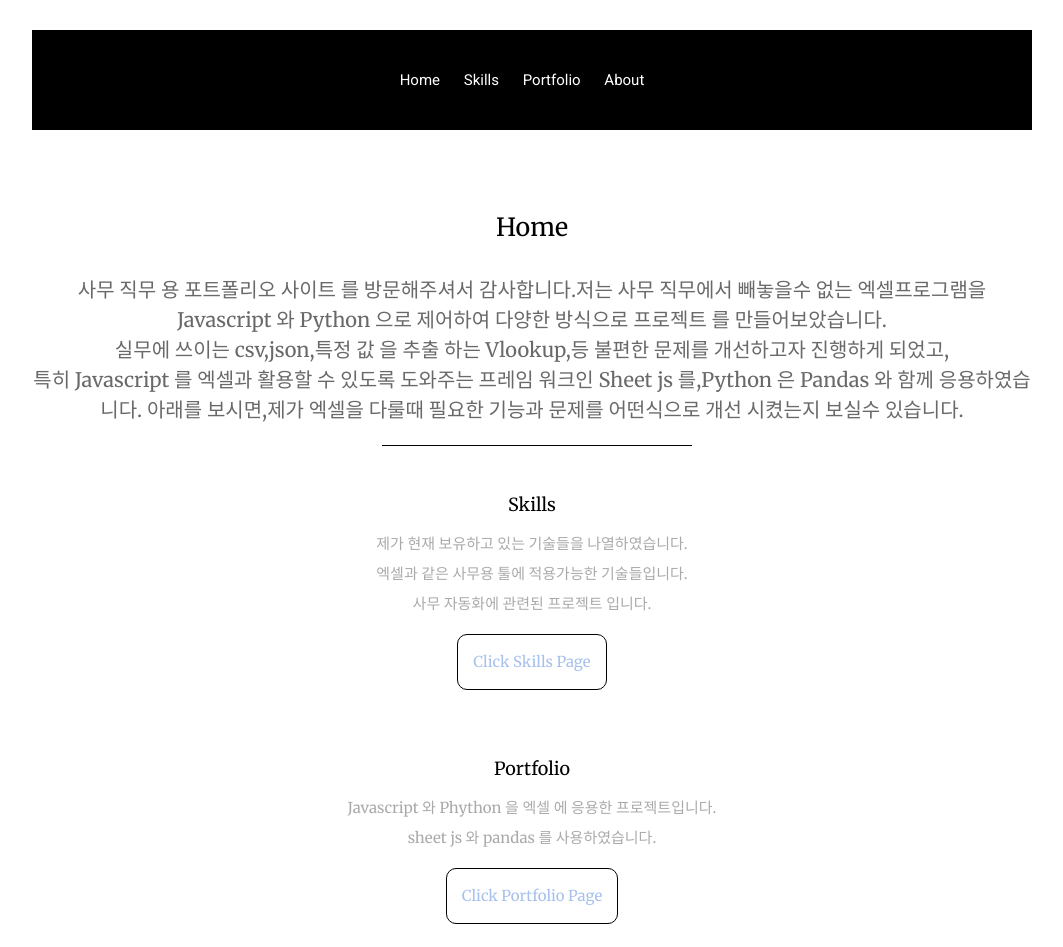
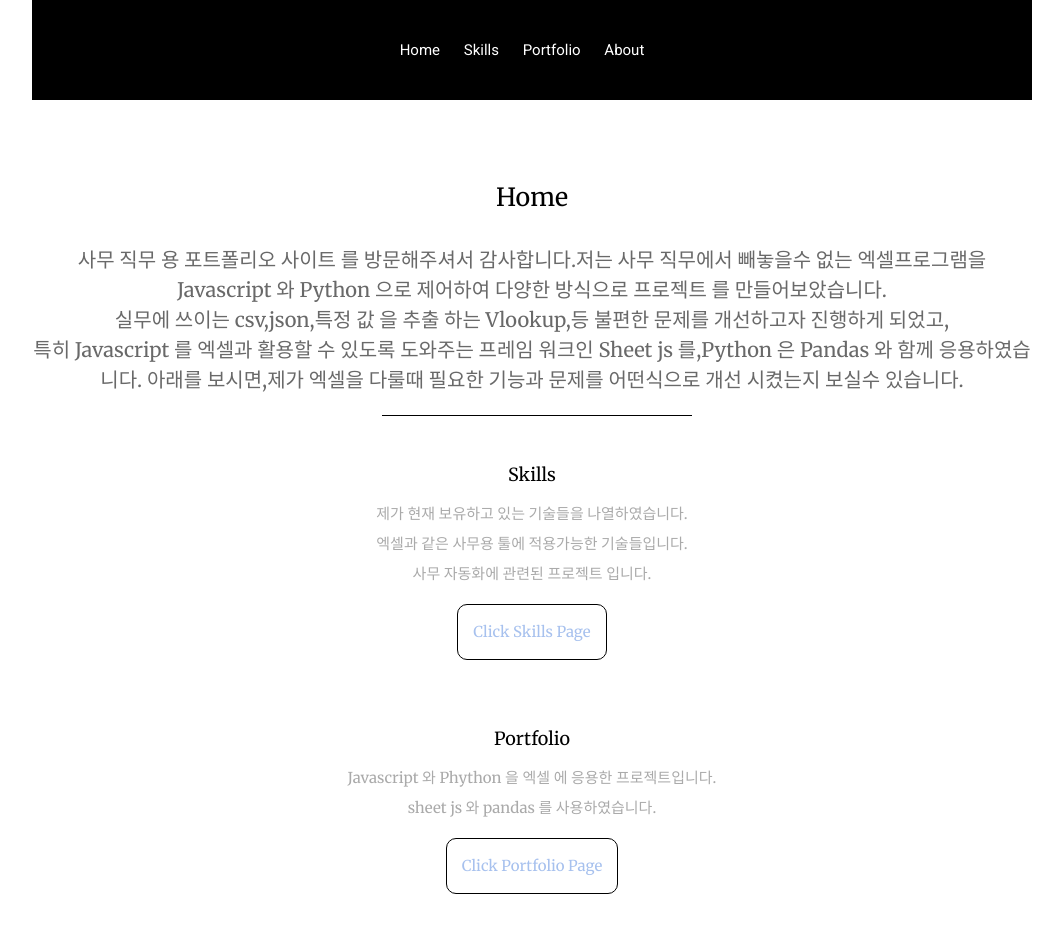
Before and after one commit to choigaya/office-excel-portfolio, a website: page app/html/index.html in a window 1280 px wide. Shown: the top 947 px of the page, without its empty margins (108-1171 px from the left). Drawn offline with nearby package versions, Linux system fonts and the light colour scheme; a web font is replaced by a local one.

Commit message:
fixed
fixed

```diff
--- a/app/html/style.css
+++ b/app/html/style.css
@@ -23,10 +23,10 @@ body {
 #header-wrap {
    width: 100%;
    height: 100px;
-   padding-top: 30px;
 }
 
 .header-container {
+   position: fixed;
    width: 1000px;
    height: 100px;
    background: #000000;
@@ -167,14 +167,18 @@ th {
       width: 800px;
    }
 
+
    .header-container {
-       width: 800px;
+      width: 800px;
+
    }
+
 
    .content-container {
        width: 650px;
        margin-left: 50px;
    }
+
 
    .content-container-block {
       padding-left: 50px;
```
